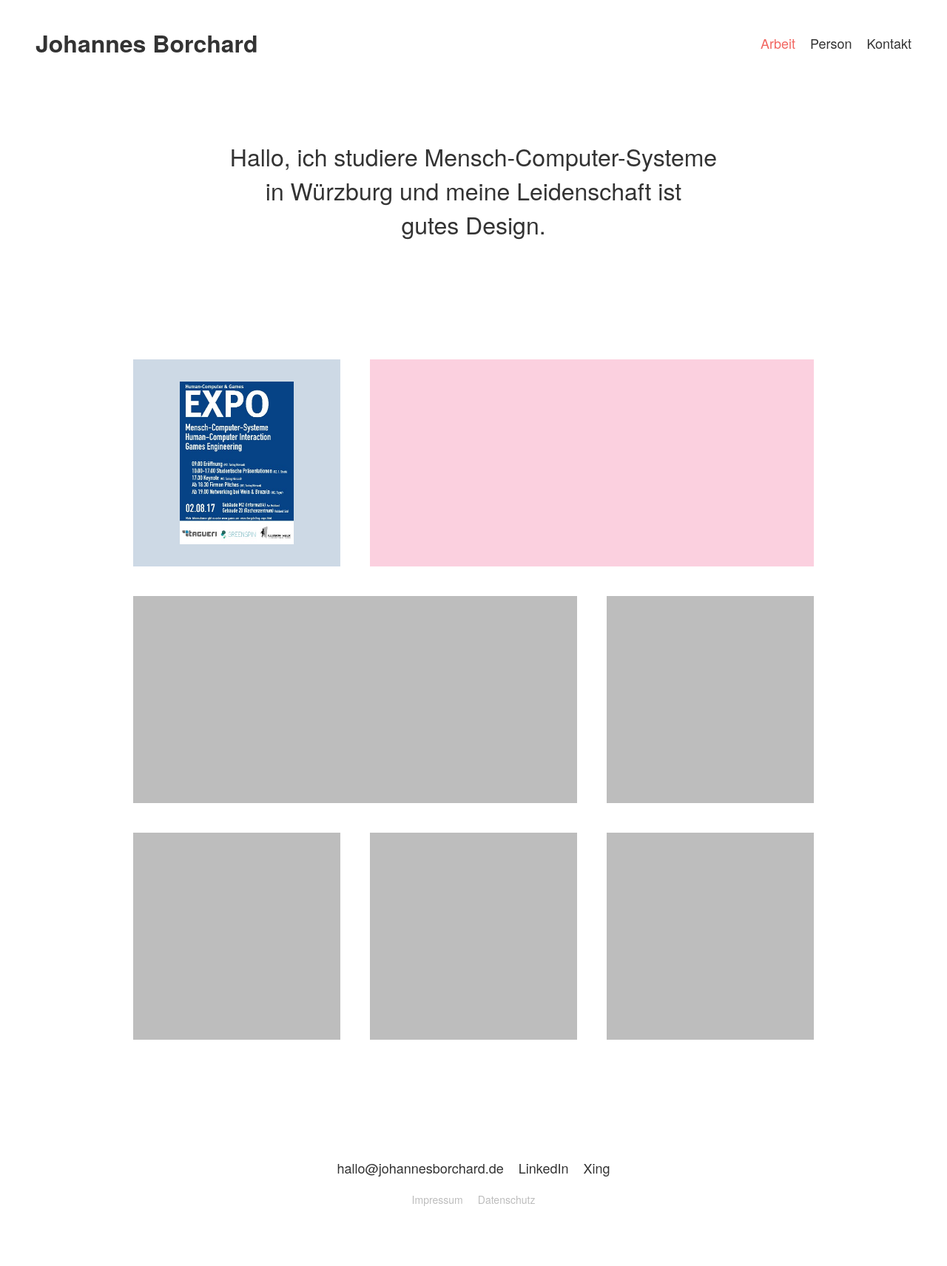
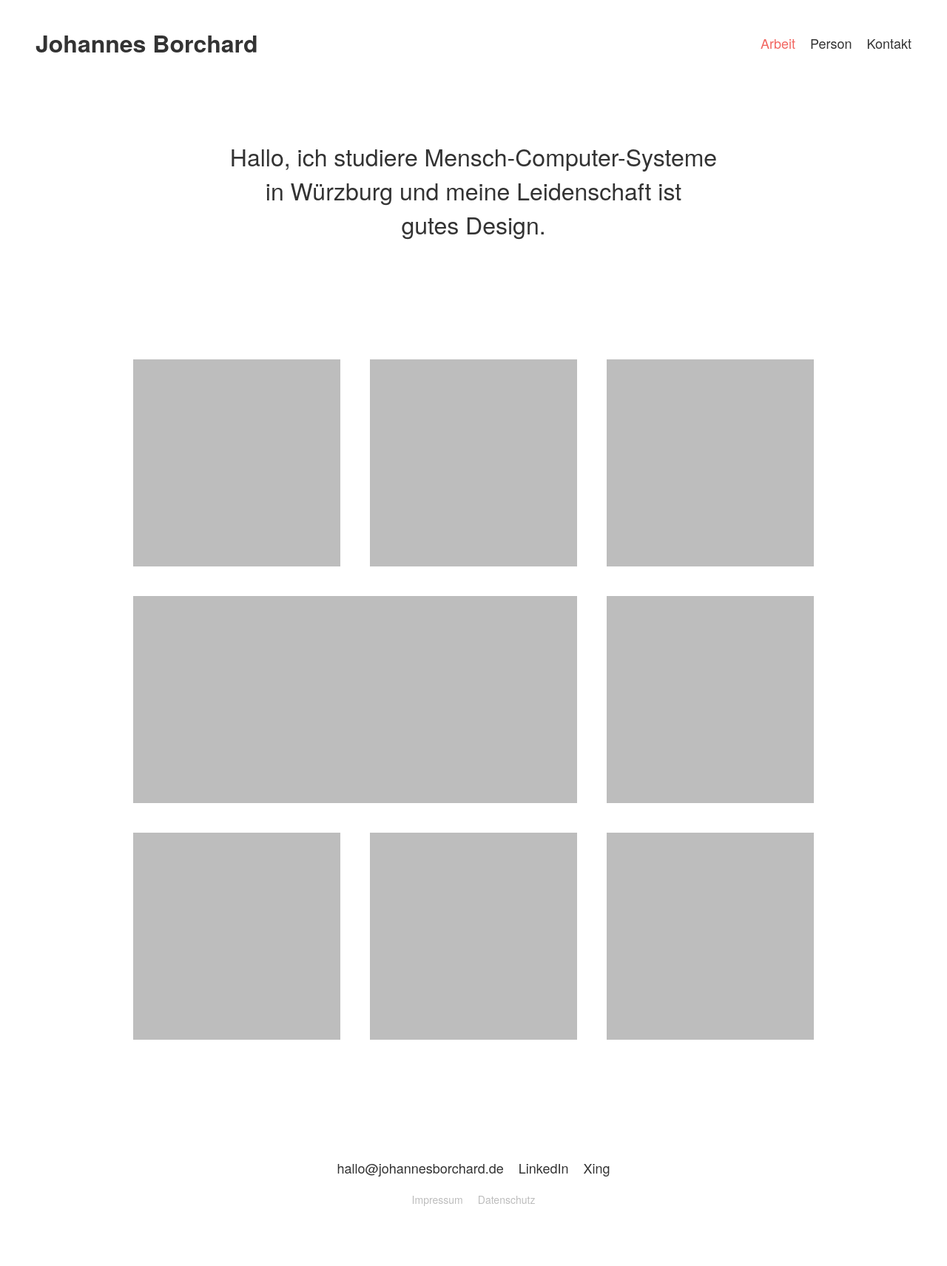
Before and after one commit to JohannesBorchard/portfolio, a Jekyll site: the page built from index.html, in a window 1280 px wide. Shown: the whole page at 74% size. Built offline with Jekyll 4.4.1, drawn with Linux system fonts in a browser that asks for light colours.

Commit message:
Remove grid color test

```diff
--- a/index.html
+++ b/index.html
@@ -17,8 +17,9 @@ title: Arbeit
 <br>gutes Design.</div>
 
 <div class = "grid">
-	<div class = "preview grid-item-one"><img src="/assets/grid/EXPO.jpg" alt="EXPO"></div>
-	<div class = "preview wide grid-item-two"></div>
+	<div class = "preview grid-item-one"></div>
+	<div class = "preview grid-item-two"></div>
+	<div class = "preview grid-item-two"></div>
 	<div class = "preview wide grid-item-three"></div>
 	<div class = "preview grid-item-four"></div>
 	<div class = "preview grid-item-five"></div>
--- a/main.css
+++ b/main.css
@@ -114,13 +114,13 @@ h1 {
     height: 220px;
 }
 
-.grid-item-one {
+/*.grid-item-one {
     background-color: rgba(6, 67, 124, 0.2);
 }
 
 .grid-item-two {
     background-color: rgba(235, 22, 94, 0.2);
-}
+}*/
 
 .wide {
     width: 600px;
```
